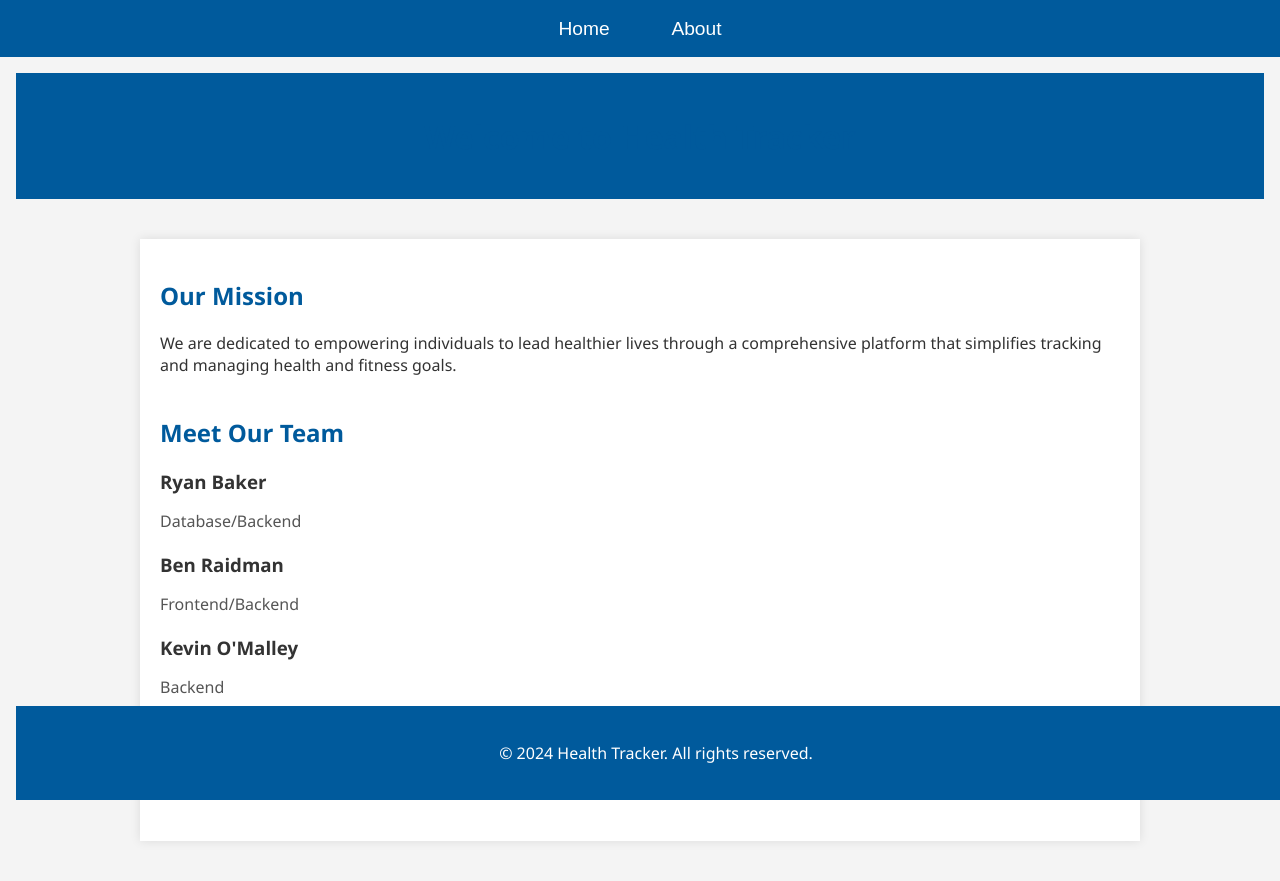
After one commit to KevinOMalley/COP4521_FitnessApp, a Django app: template HealthTracker/templates/HealthTracker/about.html in a window 1280 px wide. The commit adds this page. Run offline with Django 5.2, Linux system fonts and the light colour scheme; the template is opened without the code that fills it, so the values that code supplies are empty; parts of the project's set-up code (start-up, migrations or seed data) failed here and were passed over.

Commit message:
Added about page. Updated index and base with css and formatting. Added routing to about page.

```diff
--- /dev/null
+++ b/HealthTracker/templates/HealthTracker/about.html
@@ -0,0 +1,240 @@
+{% extends 'HealthTracker/base.html' %}
+
+{% block content %}
+<!DOCTYPE html>
+<html lang="en">
+<head>
+    <meta charset="UTF-8">
+    <meta name="viewport" content="width=device-width, initial-scale=1.0">
+    <title>About Health Tracker</title>
+    <style>
+        body {
+            font-family: 'Segoe UI', Tahoma, Geneva, Verdana, sans-serif;
+            margin: 0;
+            padding: 0;
+            background: #f4f4f4;
+            color: #333;
+        }
+
+        header {
+            background-color: #005a9c;
+            color: #fff;
+            padding: 20px 0;
+            text-align: center;
+        }
+
+        main {
+            max-width: 960px;
+            margin: 40px auto;
+            padding: 20px;
+            background: #fff;
+            box-shadow: 0 0 10px rgba(0, 0, 0, 0.1);
+        }
+
+        section {
+            margin-bottom: 40px;
+        }
+
+        h1, h2 {
+            color: #005a9c;
+        }
+
+        .team-member {
+            display: flex;
+            align-items: center;
+            margin-bottom: 20px;
+        }
+
+        .team-member img {
+            width: 100px;
+            height: 100px;
+            border-radius: 50%;
+            margin-right: 20px;
+            border: 3px solid #005a9c;
+        }
+
+        .team-member-info {
+            flex-grow: 1;
+        }
+
+        .team-member h3 {
+            margin-top: 0;
+            margin-bottom: 5px;
+        }
+
+        .team-member p {
+            margin-bottom: 0;
+            color: #555;
+        }
+
+        footer {
+            background-color: #005a9c;
+            color: #fff;
+            padding: 20px 0;
+            text-align: center;
+            position: absolute;
+            bottom: 0;
+            width: 100%;
+        }
+    </style>
+</head>
+<body>
+
+<header>
+    <h1>Welcome to Health Tracker</h1>
+</header>
+
+<main>
+    <section>
+        <h2>Our Mission</h2>
+        <p>We are dedicated to empowering individuals to lead healthier lives through a comprehensive platform that simplifies tracking and managing health and fitness goals.</p>
+    </section>
+
+    <section>
+        <h2>Meet Our Team</h2>
+        <div class="team-member">
+            <div class="team-member-info">
+                <h3>Ryan Baker</h3>
+                <p>Database/Backend</p>
+            </div>
+        </div>
+        <div class="team-member">
+            <div class="team-member-info">
+                <h3>Ben Raidman</h3>
+                <p>Frontend/Backend</p>
+            </div>
+        </div>
+        <div class="team-member">
+            <div class="team-member-info">
+                <h3>Kevin O'Malley</h3>
+                <p>Backend</p>
+            </div>
+        </div>
+        <div class="team-member">
+            <div class="team-member-info">
+                <h3>Mason Russo</h3>
+                <p>Backend</p>
+            </div>
+        </div>
+    </section>
+</main>
+
+<footer>
+    <p>© 2024 Health Tracker. All rights reserved.</p>
+</footer>
+
+</body>
+</html>
+{% endblock %}
+
+
+{#{% extends 'HealthTracker/base.html' %}#}
+{##}
+{#{% block content %}#}
+{#<style>#}
+{#    body {#}
+{#        font-family: Arial, sans-serif;#}
+{#        margin: 0;#}
+{#        padding: 0;#}
+{#    }#}
+{##}
+{#    header {#}
+{#        background-color: #333;#}
+{#        color: #fff;#}
+{#        padding: 20px;#}
+{#        text-align: center;#}
+{#    }#}
+{##}
+{#    main {#}
+{#        max-width: 800px;#}
+{#        margin: 0 auto;#}
+{#        padding: 20px;#}
+{#    }#}
+{##}
+{#    section {#}
+{#        margin-bottom: 40px;#}
+{#    }#}
+{##}
+{#    h1, h2 {#}
+{#        color: #333;#}
+{#    }#}
+{##}
+{#    .team-member {#}
+{#        display: flex;#}
+{#        align-items: center;#}
+{#        margin-bottom: 20px;#}
+{#    }#}
+{##}
+{#    .team-member img {#}
+{#        width: 80px;#}
+{#        height: 80px;#}
+{#        border-radius: 50%;#}
+{#        margin-right: 20px;#}
+{#    }#}
+{##}
+{#    .team-member-info {#}
+{#        flex-grow: 1;#}
+{#    }#}
+{##}
+{#    .team-member h3 {#}
+{#        margin-top: 0;#}
+{#        margin-bottom: 5px;#}
+{#    }#}
+{##}
+{#    .team-member p {#}
+{#        margin-bottom: 0;#}
+{#        color: #666;#}
+{#    }#}
+{##}
+{#    footer {#}
+{#        background-color: #333;#}
+{#        color: #fff;#}
+{#        padding: 20px;#}
+{#        text-align: center;#}
+{#    }#}
+{#</style>#}
+{##}
+{#<header>#}
+{#    <h1>About Health Tracker</h1>#}
+{#</header>#}
+{##}
+{#<main>#}
+{#    <section class="section">#}
+{#        <h2>Application Goal</h2>#}
+{#        <p>Empower individuals to lead healthier lives by providing a comprehensive and user-friendly platform for tracking and managing their health and fitness goals.</p>#}
+{#    </section>#}
+{##}
+{#    TODO: Update me#}
+{#    <section class="section">#}
+{#        <h2>Team (to be changed...)</h2>#}
+{#        <div class="team-member">#}
+{#            <div class="team-member-info">#}
+{#                <h3>Ryan Baker</h3>#}
+{#                <p>Database/Backend</p>#}
+{#            </div>#}
+{#        </div>#}
+{#        <div class="team-member">#}
+{#            <div class="team-member-info">#}
+{#                <h3>Ben Raidman</h3>#}
+{#                <p>Frontend/Backend</p>#}
+{#            </div>#}
+{#        </div>#}
+{#        <div class="team-member">#}
+{#            <div class="team-member-info">#}
+{#                <h3>Kevin O'Malley</h3>#}
+{#                <p>Backend</p>#}
+{#            </div>#}
+{#        </div>#}
+{#        <div class="team-member">#}
+{#            <div class="team-member-info">#}
+{#                <h3>Mason Russo</h3>#}
+{#                <p>Backend</p>#}
+{#            </div>#}
+{#        </div>#}
+{#    </section>#}
+{#</main>#}
+{##}
+{#<footer>#}
+{#    <p>&copy; 2024 Health Tracker. All rights reserved.</p>#}
+{#</footer>#}
+{#{% endblock %}#}
--- a/HealthTracker/templates/HealthTracker/base.html
+++ b/HealthTracker/templates/HealthTracker/base.html
@@ -5,7 +5,7 @@
     <meta name="viewport" content="width=device-width, initial-scale=1.0">
     <style>
         .toolbar {
-            background-color: #0052cc;
+            background-color: #005a9c;
             padding: 0.5em 0;
             text-align: center;
         }
@@ -37,7 +37,7 @@
     <a href="{% url 'index' %}">
         <button>Home</button>
     </a>
-    <a href="{% url 'login' %}"> <!-- Updated URL for the About page -->
+    <a href="{% url 'about' %}"> <!-- Updated URL for the About page -->
         <button>About</button>
     </a>
     <!-- Add more toolbar items as needed -->
```
Also changed, not shown: HealthTracker/templates/HealthTracker/index.html (+15 -5 lines).
